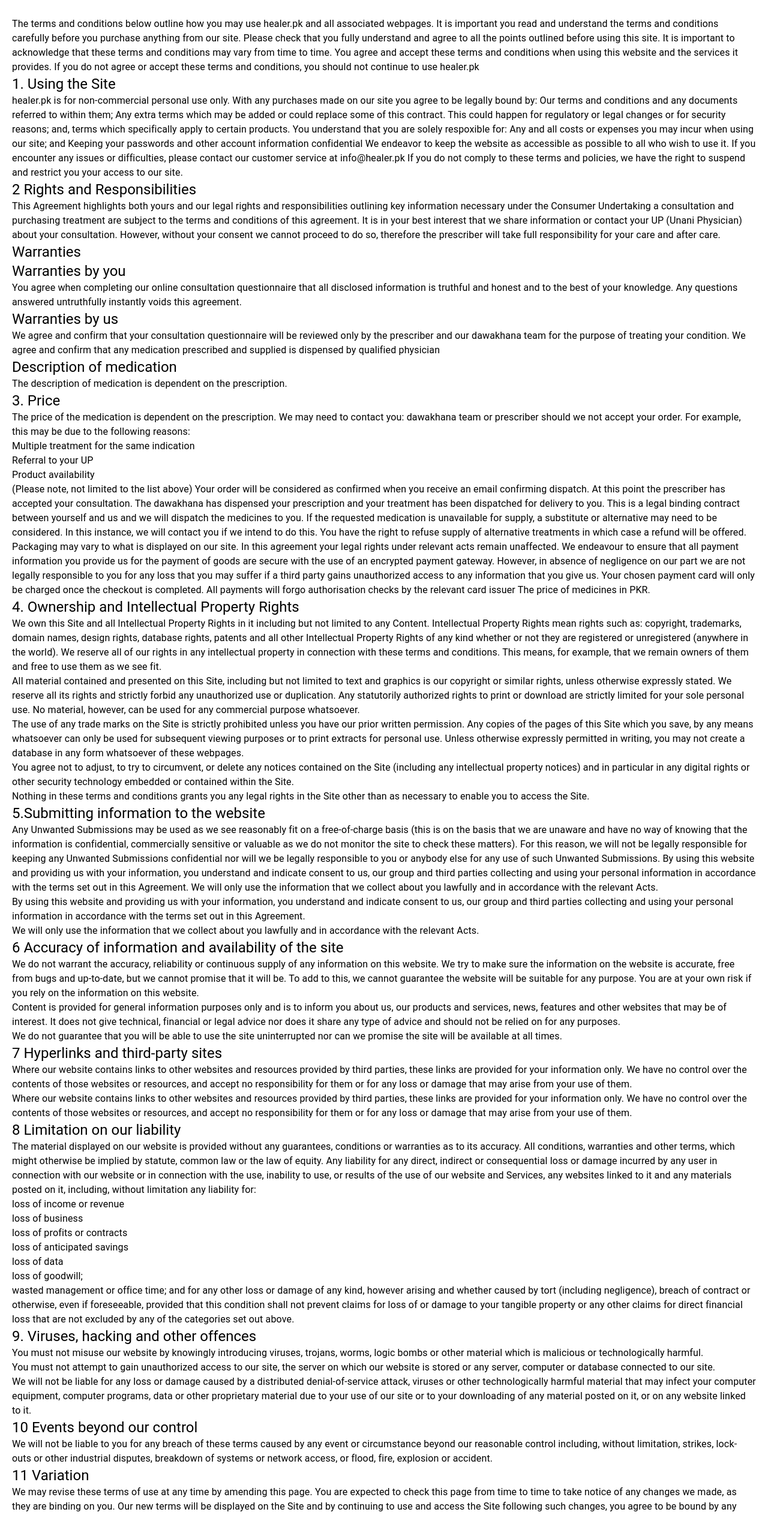
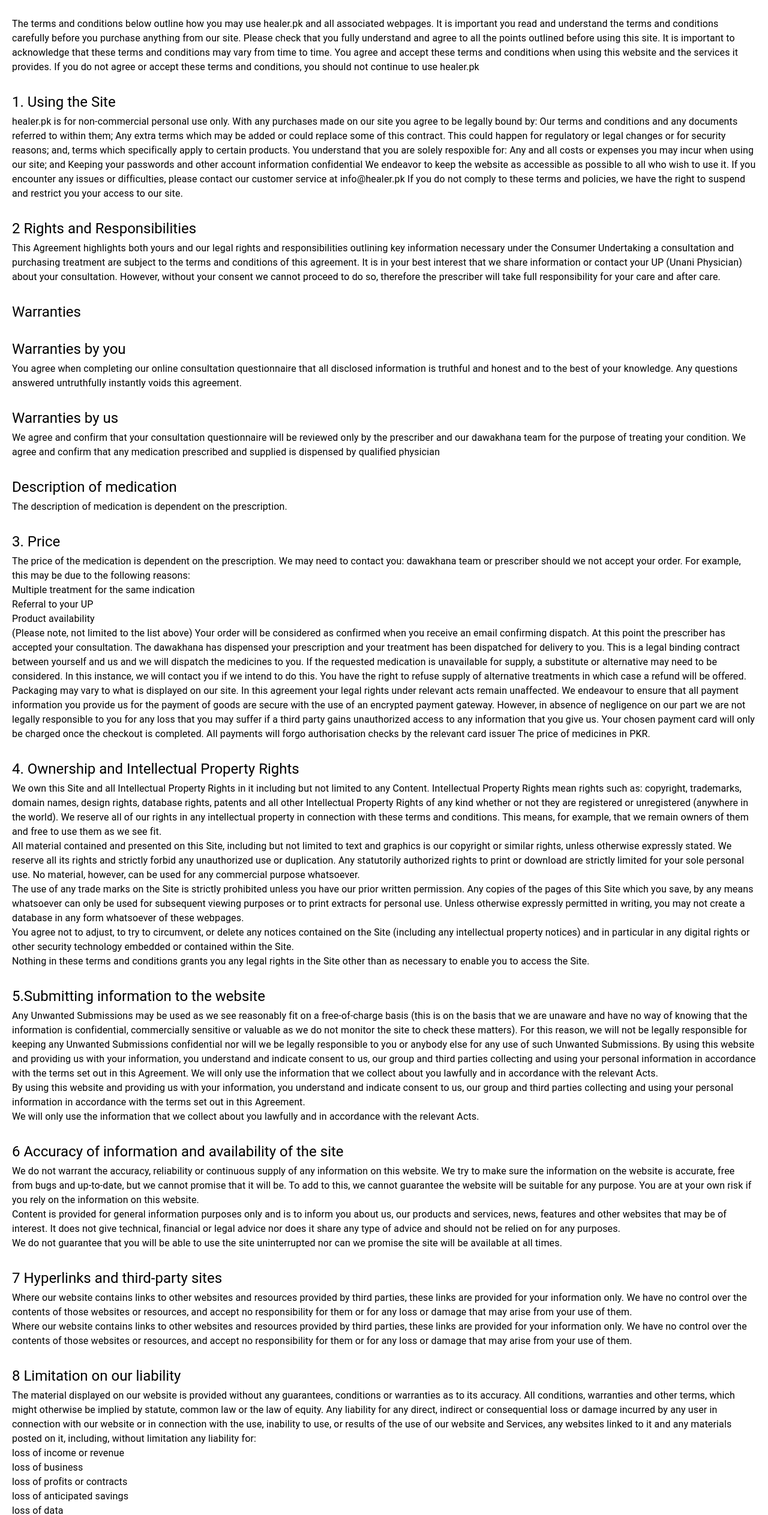
Before and after one commit to im-rahman1/healer-private, a Next.js app: page /terms in a window 1280 px wide. Shown: the part 110-2636 px from the top of the page at 60% size. Built offline with nearby package versions, Linux system fonts and the light colour scheme.

Commit message:
solved issue in style in privacyPolicy or terms Page

```diff
--- a/pages/terms.js
+++ b/pages/terms.js
@@ -1,11 +1,11 @@
 import Layout from "@/components/Layout";
-import { Typography } from "@mui/material";
+import { Typography, Box } from "@mui/material";
 import styles from "@/styles/terms.module.css";
 
 export default function Terms() {
   return (
     <Layout title="Terms & Conditions">
-      <div className={styles.termsPage}>
+      <Box className={styles.termsPage} sx={{ margin: "30px 20px" }}>
         <Typography
           variant="h4"
           sx={{ marginTop: "20px", marginBottom: "20px" }}>
@@ -22,7 +22,7 @@
           services it provides. If you do not agree or accept these terms and
           conditions, you should not continue to use healer.pk
         </Typography>
-        <Typography className={styles.heading} variant="h5">
+        <Typography sx={{ margin: "30px 0 5px 0" }} variant="h5">
           1. Using the Site
         </Typography>
         <Typography>
@@ -40,7 +40,7 @@
           info@healer.pk If you do not comply to these terms and policies, we
           have the right to suspend and restrict you your access to our site.
         </Typography>
-        <Typography className={styles.heading} variant="h5">
+        <Typography sx={{ margin: "30px 0 5px 0" }} variant="h5">
           2 Rights and Responsibilities
         </Typography>
         <Typography>
@@ -53,10 +53,10 @@
           cannot proceed to do so, therefore the prescriber will take full
           responsibility for your care and after care.
         </Typography>
-        <Typography className={styles.heading} variant="h5">
+        <Typography sx={{ margin: "30px 0 5px 0" }} variant="h5">
           Warranties
         </Typography>
-        <Typography className={styles.heading} variant="h5">
+        <Typography sx={{ margin: "30px 0 5px 0" }} variant="h5">
           Warranties by you
         </Typography>
         <Typography>
@@ -65,7 +65,7 @@
           your knowledge. Any questions answered untruthfully instantly voids
           this agreement.
         </Typography>
-        <Typography className={styles.heading} variant="h5">
+        <Typography sx={{ margin: "30px 0 5px 0" }} variant="h5">
           Warranties by us
         </Typography>
         <Typography>
@@ -74,13 +74,13 @@
           of treating your condition. We agree and confirm that any medication
           prescribed and supplied is dispensed by qualified physician
         </Typography>
-        <Typography className={styles.heading} variant="h5">
+        <Typography sx={{ margin: "30px 0 5px 0" }} variant="h5">
           Description of medication
         </Typography>
         <Typography>
           The description of medication is dependent on the prescription.
         </Typography>
-        <Typography className={styles.heading} variant="h5">
+        <Typography sx={{ margin: "30px 0 5px 0" }} variant="h5">
           3. Price
         </Typography>
         <Typography>
@@ -111,7 +111,7 @@
           completed. All payments will forgo authorisation checks by the
           relevant card issuer The price of medicines in PKR.
         </Typography>
-        <Typography className={styles.heading} variant="h5">
+        <Typography sx={{ margin: "30px 0 5px 0" }} variant="h5">
           4. Ownership and Intellectual Property Rights
         </Typography>
         <Typography>
@@ -152,7 +152,7 @@
           Nothing in these terms and conditions grants you any legal rights in
           the Site other than as necessary to enable you to access the Site.
         </Typography>
-        <Typography className={styles.heading} variant="h5">
+        <Typography sx={{ margin: "30px 0 5px 0" }} variant="h5">
           5.Submitting information to the website
         </Typography>
         <Typography>
@@ -180,7 +180,7 @@
           We will only use the information that we collect about you lawfully
           and in accordance with the relevant Acts.
         </Typography>
-        <Typography className={styles.heading} variant="h5">
+        <Typography sx={{ margin: "30px 0 5px 0" }} variant="h5">
           6 Accuracy of information and availability of the site
         </Typography>
         <Typography>
@@ -203,7 +203,7 @@
           uninterrupted nor can we promise the site will be available at all
           times.
         </Typography>
-        <Typography className={styles.heading} variant="h5">
+        <Typography sx={{ margin: "30px 0 5px 0" }} variant="h5">
           7 Hyperlinks and third-party sites
         </Typography>
         <Typography>
@@ -220,7 +220,7 @@
           websites or resources, and accept no responsibility for them or for
           any loss or damage that may arise from your use of them.
         </Typography>
-        <Typography className={styles.heading} variant="h5">
+        <Typography sx={{ margin: "30px 0 5px 0" }} variant="h5">
           8 Limitation on our liability
         </Typography>
         <Typography>
@@ -251,7 +251,7 @@
           financial loss that are not excluded by any of the categories set out
           above.
         </Typography>
-        <Typography className={styles.heading} variant="h5">
+        <Typography sx={{ margin: "30px 0 5px 0" }} variant="h5">
           9. Viruses, hacking and other offences
         </Typography>
         <Typography>
@@ -272,7 +272,7 @@
           your downloading of any material posted on it, or on any website
           linked to it.
         </Typography>
-        <Typography className={styles.heading} variant="h5">
+        <Typography sx={{ margin: "30px 0 5px 0" }} variant="h5">
           10 Events beyond our control
         </Typography>
         <Typography>
@@ -282,7 +282,7 @@
           breakdown of systems or network access, or flood, fire, explosion or
           accident.
         </Typography>
-        <Typography className={styles.heading} variant="h5">
+        <Typography sx={{ margin: "30px 0 5px 0" }} variant="h5">
           11 Variation
         </Typography>
         <Typography>
@@ -307,7 +307,7 @@
           The service you have received, the medicines supplied or any other
           matter.
         </Typography>
-      </div>
+      </Box>
     </Layout>
   );
 }
--- a/styles/terms.module.css
+++ b/styles/terms.module.css
@@ -1,7 +1,7 @@
-.termsPage {
+/* .termsPage {
   margin: 30px 20px;
-}
-
+} */
+/*
 .heading {
   margin: 30px 0 5px 0;
-}
+} */
```
Also changed, not shown: pages/privacy-policy.js (+4 -7 lines).
